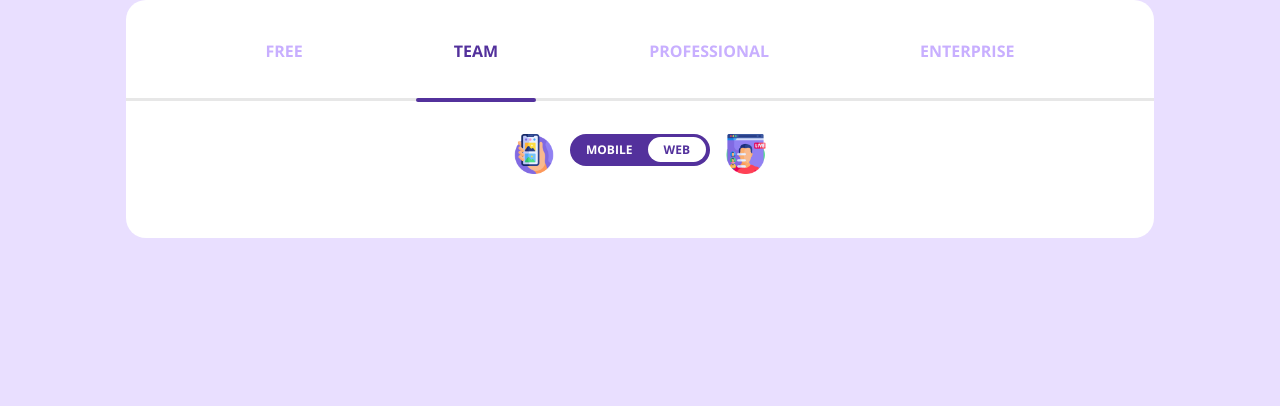
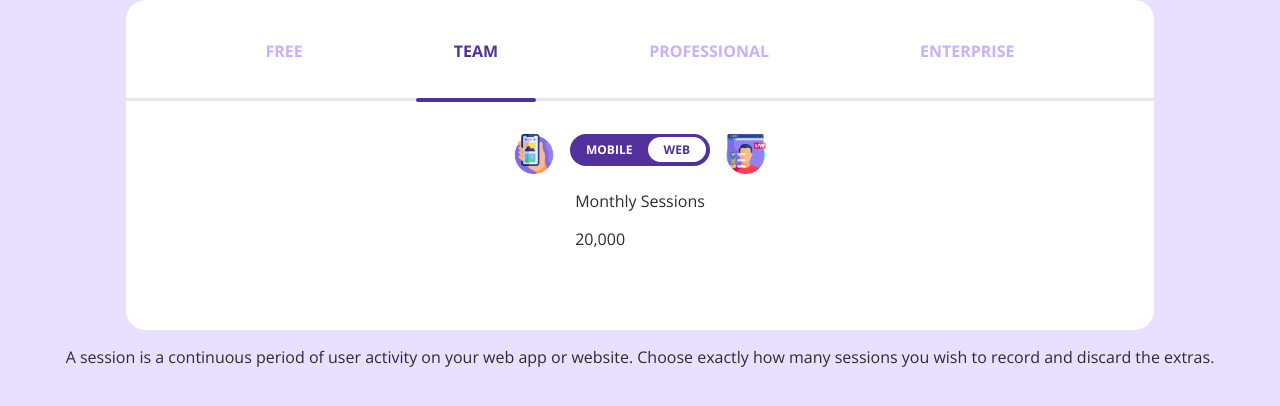
Before and after one commit to BlackCat13656/costEstimatorCssProject, a plain HTML site: page index.html in a window 1280 px wide. Shown: the part 126-532 px from the top of the page. Drawn offline with nearby package versions, Linux system fonts and the light colour scheme.

Commit message:
Add sessions card and description to index.html
Added a sessions card and description to the index page.

```diff
--- a/index.html
+++ b/index.html
@@ -31,7 +31,16 @@
         </div>
         <img src="images/icon2.png" alt="" />
       </div>
+      <div class="sessions-card">
+        <p>Monthly Sessions</p>
+        <p class="number">20,000</p>
+      </div>
     </div>
+    <p class="description">
+      A session is a continuous period of user activity on your web app or
+      website. Choose exactly how many sessions you wish to record and discard
+      the extras.
+    </p>
 
     <script src="index.js"></script>
   </body>
```
